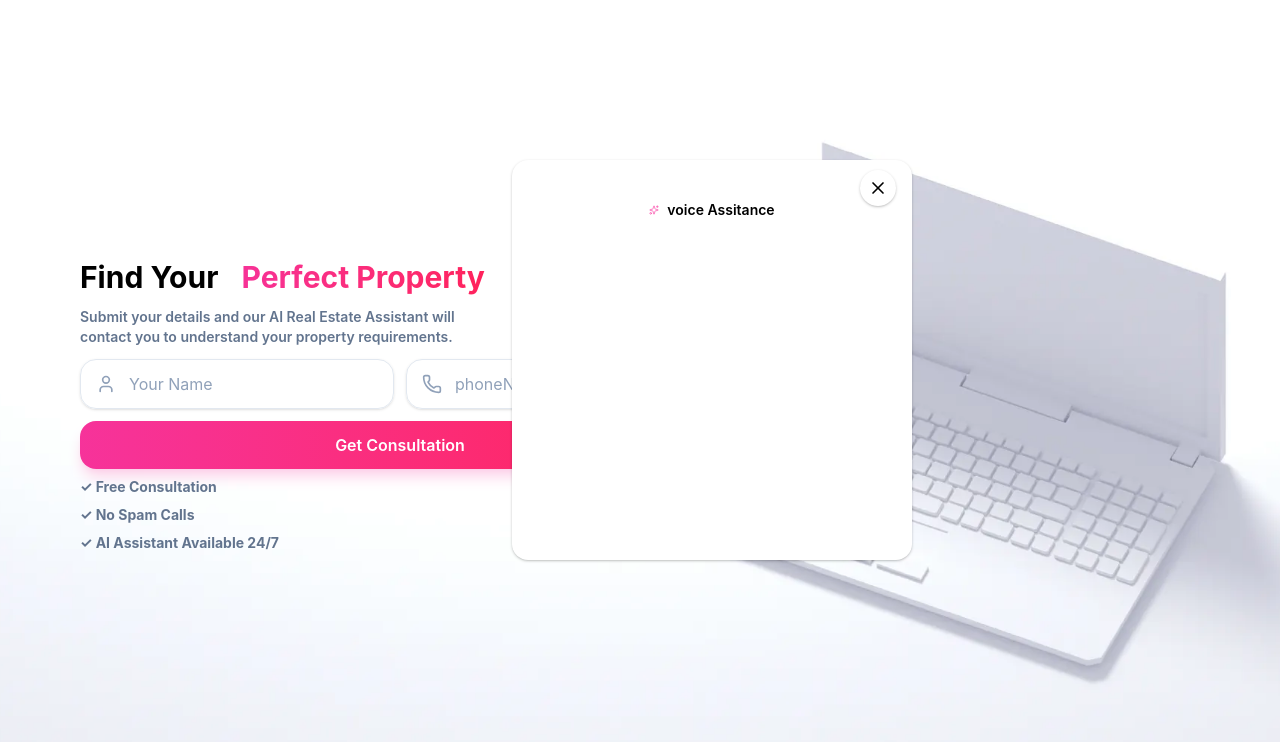
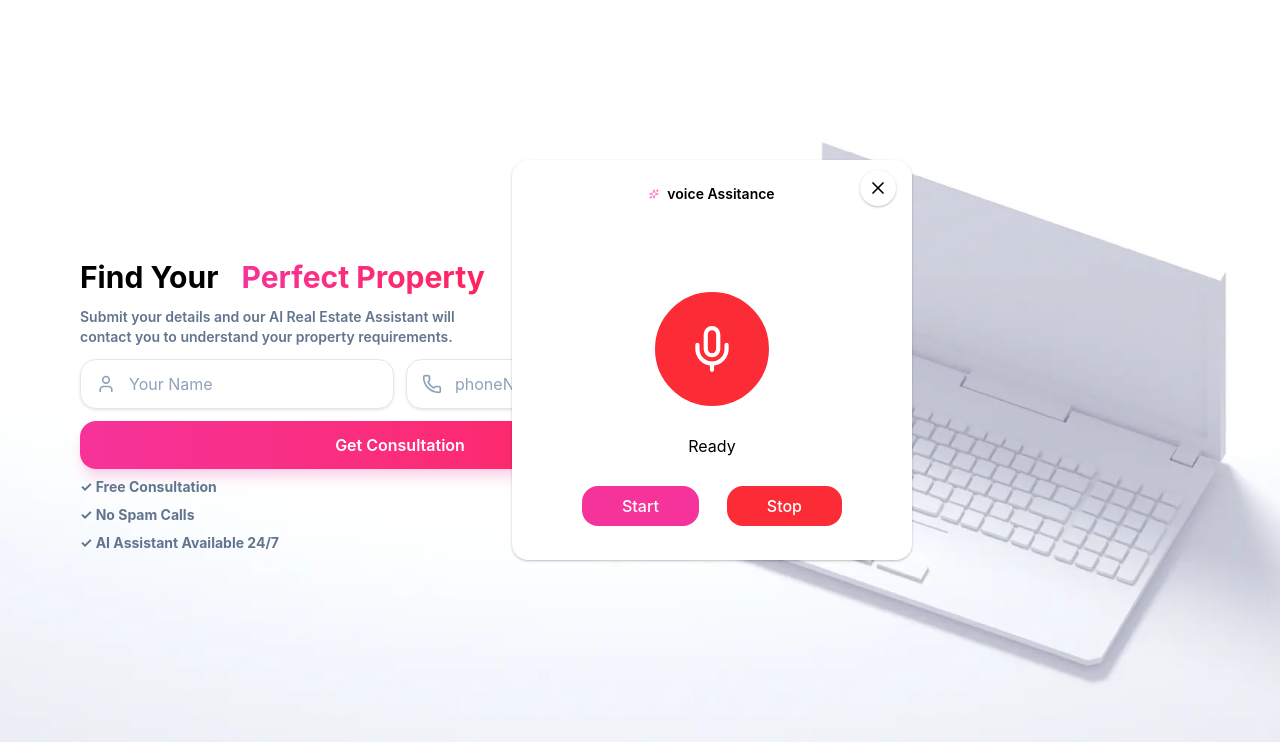
Before and after one commit to Nani10011001/voiceAssitant, a React (Vite) app in the folder frontend/: page / in a window 1280 px wide. Shown: the top 742 px of the page. Built offline with nearby package versions, Linux system fonts and the light colour scheme.

Commit message:
voiceassitant

```diff
--- a/frontend/src/components/MicSpeaker.tsx
+++ b/frontend/src/components/MicSpeaker.tsx
@@ -1,5 +1,6 @@
 import { useRef, useState } from "react";
 import { Mic, MicOff, Sparkles, X } from "lucide-react";
+// WebSocket is available in the browser environment; remove Node import
 
 type Props = {
   onClose: () => void;
@@ -8,9 +9,34 @@ type Props = {
 const MicSpeaker = ({ onClose }: Props) => {
   const [listening, setListening] = useState(false);
 
-  const toggleListening = () => {
-    setListening((prev) => !prev);
-  };
+
+  const startConversation = async() =>{
+    try {
+      const stream = await navigator.mediaDevices.getUserMedia({
+        audio:{
+          echoCancellation:true,
+          noiseSuppression:true,
+
+        }
+      })
+      console.log("stream data: ", stream)
+      const ws = new WebSocket("ws://localhost:8000/ws")
+      setListening(true)
+      ws.onopen = (
+
+      ) =>{
+        console.log("connected websocket")
+      }
+      ws.onerror = (error)=>{
+         console.log("websocket error: ",error)
+      }
+      ws.onclose = () =>{
+        console.log("closed the connections")
+      }
+    } catch (error) {
+      console.log("error at startConversation: ", error)
+    }
+  }
 
   return (
     <div className="absolute z-120 top-[20%] shadow-sm bg-white shadow-black/20  left-[40%] w-[400px] h-[400px] rounded-2xl ">
@@ -22,12 +48,27 @@ const MicSpeaker = ({ onClose }: Props) => {
           <X size={20} className="  "/>
         </button>
       </div>
-<div className=" flex justify-center mt-10">
-  <p className="flex gap-2 items-center" >
+<div className="flex flex-col gap-7">
+<div className=" flex justify-center max-h-fit  ">
+  <p className="flex gap-2 items-center mt-6" >
     <Sparkles size={10} className="text-pink-400"/><span className="font-semibold text-sm">voice Assitance</span>
 </p>
 </div>
-
+<div className="w-full  flex justify-center mt-15 ">
+  <p className="px-7 py-7 text-white rounded-full border-4 border-red-500  bg-red-500 transform "><Mic size={50} /></p>
+</div>
+{
+ <div className="flex justify-center">
+  {
+     listening ? <p>Listening</p>:<p>Ready</p>
+  }
+ </div>
+}
+<div className="flex gap-7 justify-center ">
+  <button onClick={startConversation} className="bg-pink-500 px-10 py-2 rounded-2xl cursor-pointer hover:scale-104 transition-all text-white font-medium">Start</button>
+  <button className="bg-red-500 rounded-2xl px-10 py-2 cursor-pointer hover:scale-104 transi text-white font-medium">Stop</button>
+</div>
+</div>
     </div>
   );
 };
```
